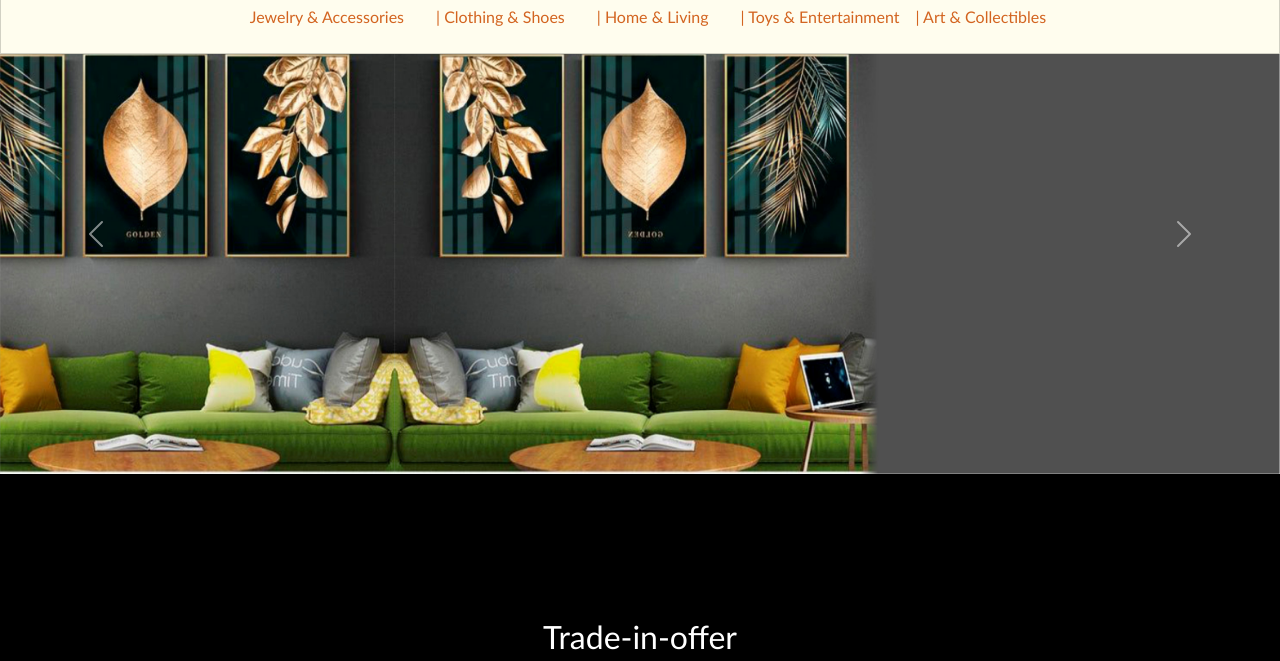
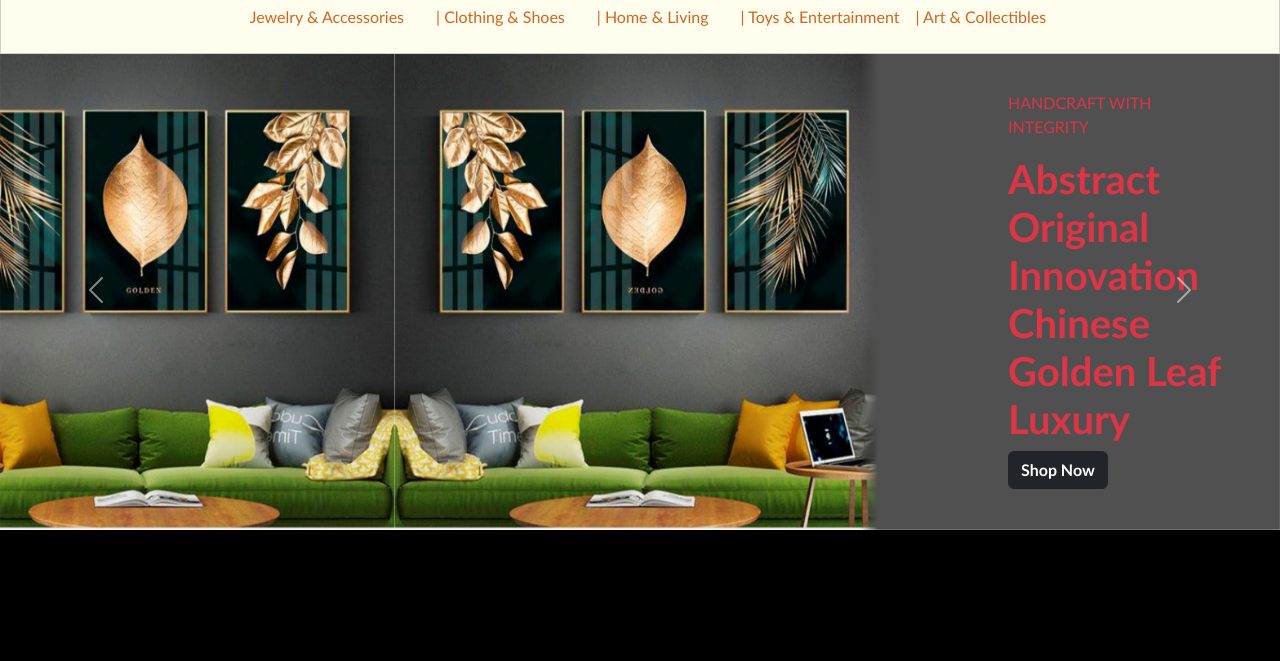
Before and after one commit to EverlastingBigFlo/ecommerceProject, a plain HTML site: page index.html in a window 1280 px wide. Both pictures are taken after a click on the link 45 px from the left and 54 px from the top of the page. Shown: the part 94-755 px from the top of the page. Drawn offline with nearby package versions, Linux system fonts and the light colour scheme.

Commit message:
giving my images shop link and descriptions

```diff
--- a/index.html
+++ b/index.html
@@ -121,33 +121,96 @@
         </section>
       </nav>
     </header>
+
+
         <!-- carousel section -->
         <section class="carouselWrapper">
           <div id="carouselExampleAutoplaying" class="carousel slide" data-bs-ride="carousel">
             <div class="carousel-inner">
-              <div class="carousel-item active">
+              <div class="carousel-item active d-flex align-items-center">
                 <img src="images/shoe.jpg" class="d-block w-100 img-fluid" alt="...">
-                <div>
-                  <p>HANDCRAFT WITH INTEGRITY</p>
-                  <h1>Handsome Calfskin
+                <div class="position-absolute text-danger">
+                  <p class="d-flex justify-content-center fw-lighter">HANDCRAFT WITH INTEGRITY</p>
+                  <h1 class="fw-bolder">Handsome Calfskin
                     <br>
                     Fine Leather Shoes
                   </h1>
+                  <button class="btn btn-dark fw-bold"><a href="#" class="text-decoration-none text-white">Shop Now</a></button>
                 </div>
               </div>
+
               <div class="carousel-item">
+
+              <div class="d-flex align-items-center">
+
                 <img src="images/interoi.jpg" class="d-block w-100 img-fluid" alt="...">
+
+                <div class=" interoi text-danger m-5">
+                  <p class="fw-lighter">HANDCRAFT WITH INTEGRITY</p>
+                  <h1 class="fw-bolder">Abstract Original Innovation
+                    Chinese Golden Leaf Luxury
+                  </h1>
+                  <button class="btn btn-dark fw-bold"><a href="#" class="text-decoration-none text-white">Shop Now</a></button>
+                </div>
+
               </div>
+
+              </div>
+
               <div class="carousel-item">
+
+              <div class="d-flex align-items-center">
+
                 <img src="images/estate.jpg" class="d-block w-100 img-fluid" alt="...">
+
+                <div class=" position-absolute text-danger my-5">
+                  <h1 class="fw-bolder">A World Of Dream Homes</h1>
+                  <button class="btn btn-dark fw-bold"><a href="#" class="text-decoration-none text-white">Buy Now</a></button>
+                </div>
+
               </div>
+
+              </div>
+
+
               <div class="carousel-item">
+
+              <div class="d-flex align-items-center">
+
                 <img src="images/elephant.jpg" class="d-block w-100 img-fluid" alt="...">
+
+                <div class=" position-absolute text-danger my-5">
+                  <p class="d-flex justify-content-center fw-lighter">HANDCRAFT WITH INTEGRITY</p>
+                  <h1 class="fw-bolder">The Best Luxury Children's Toys & Games</h1>
+                  <button class="btn btn-dark fw-bold"><a href="#" class="text-decoration-none text-white">Shop Now</a></button>
+                </div>
+
               </div>
+
+              </div>
+
               <div class="carousel-item">
+
+              <div class="d-flex align-items-center">
+
                 <img src="images/chain.jpg" class="d-block w-100 img-fluid" alt="...">
+
+                <div class=" position-absolute text-danger my-5">
+                  <p class="d-flex justify-content-center fw-lighter">HANDCRAFT WITH INTEGRITY</p>
+                  <h1 class="fw-bolder">Handsome Calfskin
+                    <br>
+                    Fine Leather Shoes
+                  </h1>
+                  <button class="btn btn-dark fw-bold"><a href="#" class="text-decoration-none text-white">Shop Now</a></button>
+                </div>
+
               </div>
+
+              </div>
+
             </div>
+
+
             <button class="carousel-control-prev" type="button" data-bs-target="#carouselExampleAutoplaying" data-bs-slide="prev">
               <span class="carousel-control-prev-icon" aria-hidden="true"></span>
               <span class="visually-hidden">Previous</span>
--- a/style.scss
+++ b/style.scss
@@ -7,14 +7,23 @@
 
   // carousel section
     .carouselWrapper{
-      margin-top: 5.5rem !important;
+      margin-top: 9rem !important;
       // width: 50%;
       height: 50% !important;
       #carouselExampleAutoplaying{
         .carousel-inner{
           .carousel-item{
             img{
+              // position: relative;
+              // z-index: 0;
               height: 30rem !important;
+            }
+            .position-absolute{
+              margin-left: 55rem !important;
+            }
+            .interoi{
+              position: absolute;
+              margin-left: 63rem !important;
             }
           }
         }
```
Also changed, not shown: CSS/style.css, 2 other files.
